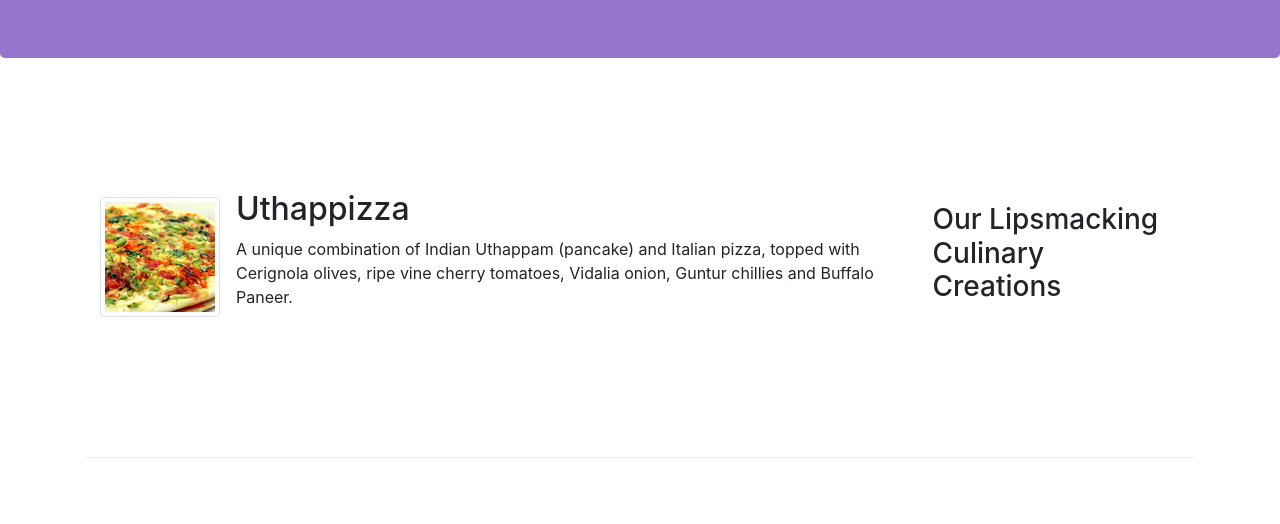
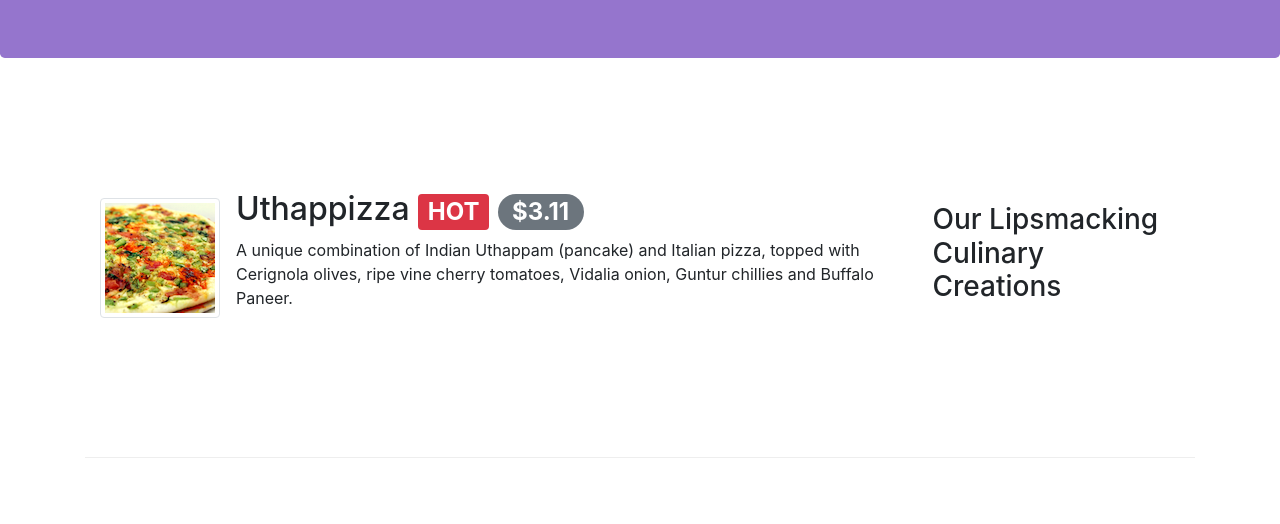
Before and after one commit to sushmita2109/Bootstrap, a website: page index.html in a window 1280 px wide. Shown: the part 276-800 px from the top of the page. Drawn offline with nearby package versions, Linux system fonts and the light colour scheme.

Commit message:
alerting user

```diff
--- a/index.html
+++ b/index.html
@@ -56,7 +56,7 @@
                 <div class="media">
                          <img class="d-flex mr-3 img-thumbnail align-self-center" src="img/img/uthappizza.png" alt="Pizza">
                         <div class="media-body" >
-                            <h2>Uthappizza</h2>
+                            <h2>Uthappizza <span class="badge badge-danger">HOT</span> <span class="badge badge-pill badge-secondary">$3.11</span> </h2>
                             <p>A unique combination of Indian Uthappam (pancake) and Italian pizza, topped with Cerignola olives, ripe vine cherry tomatoes, Vidalia onion, Guntur chillies and Buffalo Paneer.</p>
                         </div>
 
```
